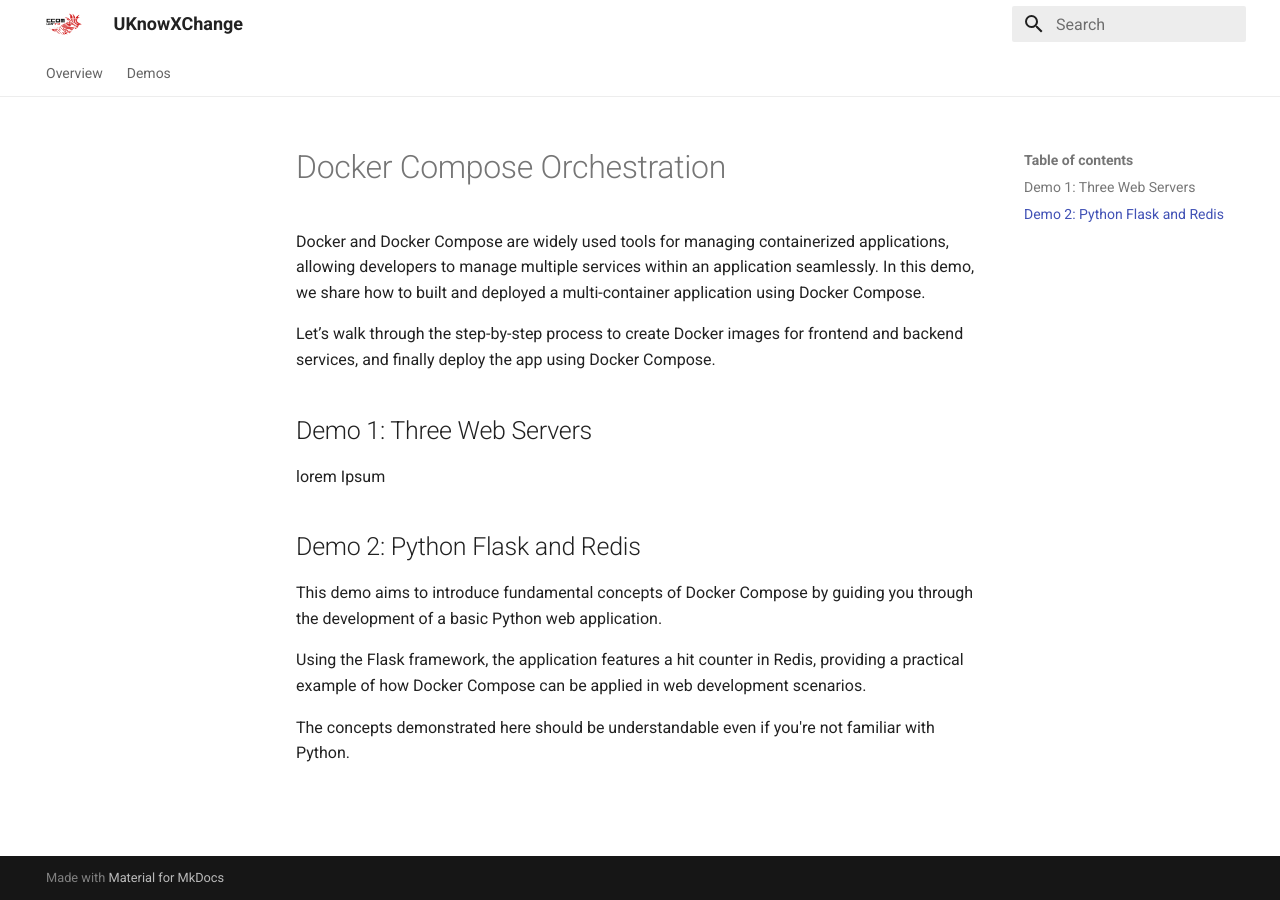
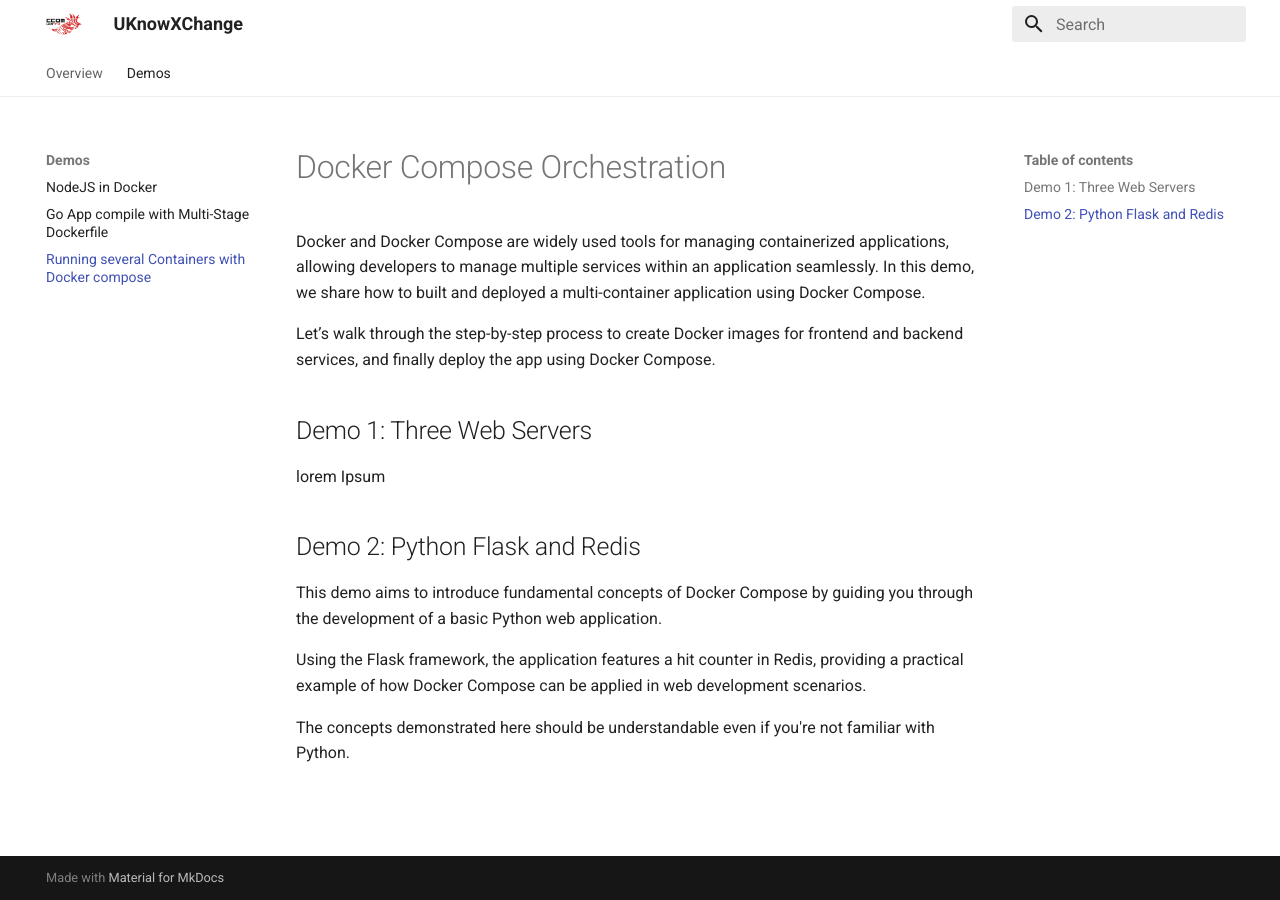
Before and after one commit to fbellom/uprrp-knowledge-xfer, an MkDocs documentation site: the page built from docs/demos/composeapp.md, in a window 1280 px wide. Built offline with MkDocs 1.6.1 and Material for MkDocs 9.7.7, drawn with Linux system fonts in a browser that asks for light colours.

Commit message:
v2024-10-24 Golang, Python and Compose Demo with Extra

```diff
--- a/mkdocs.yml
+++ b/mkdocs.yml
@@ -17,5 +17,6 @@ nav:
   - Demos:
       - NodeJS in Docker: demos/nodeapp.md
       - Go App compile with Multi-Stage Dockerfile: demos/golangapp.md
+      - Running several Containers with Docker compose: demos/composeapp.md
 plugins:
   - search
```
Also changed, not shown: 1 other file.
